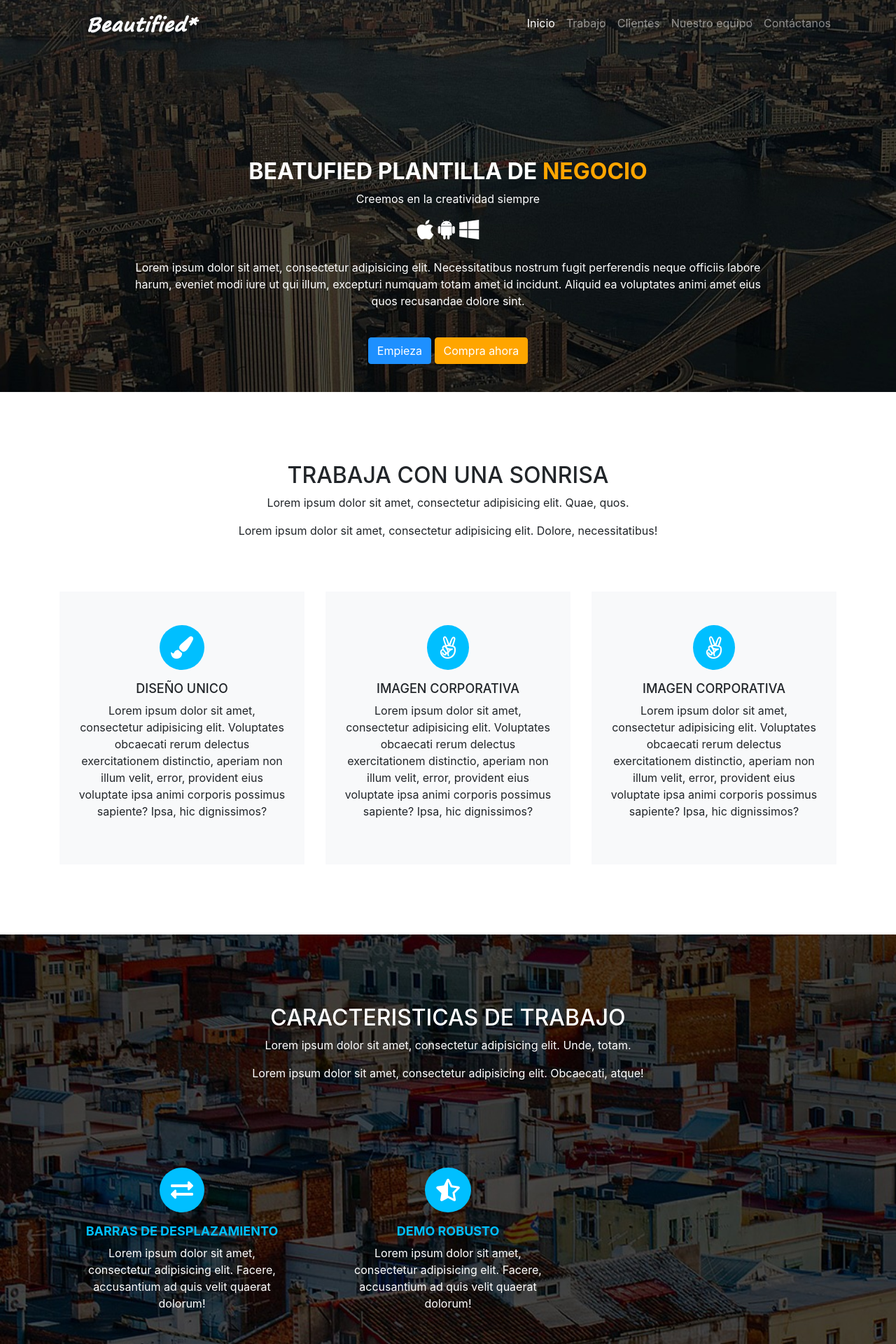
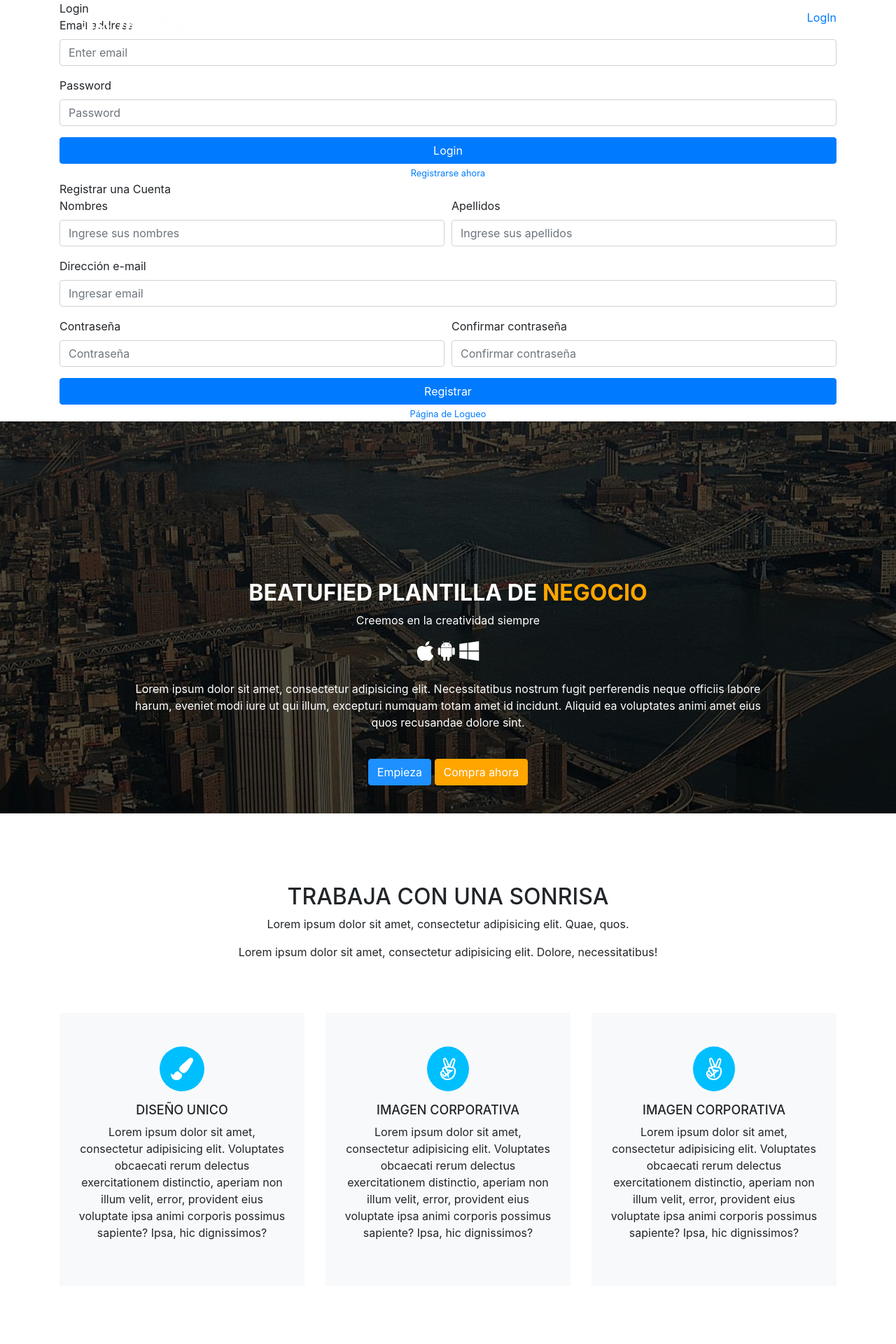
Before and after one commit to lcpacheco1/InventarioPaleontologia, a PHP site: page / in a window 1280 px wide. Shown: the top 1920 px of the page at 70% size. Run offline with PHP 8.4, Linux system fonts and the light colour scheme; some libraries are stand-ins or nearby versions.

Commit message:
archivo index.html login

```diff
--- a/SistemaInventarioPaleontologia/css/estilos.css
+++ b/SistemaInventarioPaleontologia/css/estilos.css
@@ -31,6 +31,10 @@
   background-color: #00bfff;
   border-color: #00bfff;
   transition: all 1s ease;
+}
+
+#fosil{
+
 }
 
 .intro-area { padding: 100px 0; }
--- a/SistemaInventarioPaleontologia/index.html
+++ b/SistemaInventarioPaleontologia/index.html
@@ -1,22 +1,101 @@
 <!doctype html>
 <html lang="es">
-  <head>
+
+<head>
   <!-- Required meta tags -->
   <meta charset="utf-8">
   <meta name="viewport" content="width=device-width, initial-scale=1, shrink-to-fit=no">
   <!-- Bootstrap CSS -->
   <link rel="stylesheet" href="css/bootstrap.min.css">
-  <link rel="stylesheet" href="https://use.fontawesome.com/releases/v5.6.1/css/all.css" integrity="sha384-gfdkjb5BdAXd+lj+gudLWI+BXq4IuLW5IT+brZEZsLFm++aCMlF1V92rMkPaX4PP" crossorigin="anonymous">
+  <link rel="stylesheet" href="https://use.fontawesome.com/releases/v5.6.1/css/all.css" integrity="sha384-gfdkjb5BdAXd+lj+gudLWI+BXq4IuLW5IT+brZEZsLFm++aCMlF1V92rMkPaX4PP"
+    crossorigin="anonymous">
   <link rel="stylesheet" href="css/animate.css">
   <link rel="stylesheet" href="css/estilos.css">
-  <title>Responsive design</title>
+  <title>Sistema de Paleontología</title>
 </head>
+
 <body>
+  <div class="principal">
+    <div class="container">
+      <div class="login caja-login">
+        <div class="login-header">
+          Login
+          <a class="btnCerrar icon-close" href="index.html"></a>
+        </div>
+        <div class="login-body">
+          <form>
+            <div class="form-group">
+              <label for="label_email">Email address</label>
+              <input class="form-control" id="txtEmail" type="email" placeholder="Enter email" required>
+            </div>
+            <div class="form-group">
+              <label for="label_contraseña">Password</label>
+              <input class="form-control" id="txtContraseña" type="password" placeholder="Password" required>
+            </div>
+            <div class="form-group">
+              <div class="form-check">
+              </div>
+            </div>
+            <button class="btn btn-primary btn-block" type="submit">Login</button>
+          </form>
+          <div class="text-center acceso">
+            <a class="small btnRegistrar" href="#home">Registrarse ahora</a>
+          </div>
+        </div>
+      </div>
+    </div>
+  </div>
+  <div class="principal2">
+    <div class="container">
+      <div class="registro caja-registro">
+        <div class="registro-header">Registrar una Cuenta</div>
+        <div class="registro-body">
+          <form>
+            <div class="form-group">
+              <div class="form-row">
+                <div class="col-md-6">
+                  <label for="exampleInputName">Nombres</label>
+                  <input class="form-control" id="txtNombres" type="text" placeholder="Ingrese sus nombres" required="">
+                </div>
+                <div class="col-md-6">
+                  <label for="exampleInputLastName">Apellidos</label>
+                  <input class="form-control" id="txtApellidos" type="text" placeholder="Ingrese sus apellidos"
+                    required="">
+                </div>
+              </div>
+            </div>
+            <div class="form-group">
+              <label for="exampleInputEmail1">Dirección e-mail</label>
+              <input class="form-control" id="txtEmail" type="email" placeholder="Ingresar email" required="">
+            </div>
+            <div class="form-group">
+              <div class="form-row">
+                <div class="col-md-6">
+                  <label for="exampleInputPassword1">Contraseña</label>
+                  <input class="form-control" id="txtCoPassword" type="password" placeholder="Contraseña" required="">
+                </div>
+                <div class="col-md-6">
+                  <label for="exampleConfirmPassword">Confirmar contraseña</label>
+                  <input class="form-control" id="txtCoPassword" type="password" placeholder="Confirmar contraseña"
+                    required="">
+                </div>
+              </div>
+            </div>
+            <input type="submit" name="" class="btn btn-primary btn-block" value="Registrar">
+          </form>
+          <div class="text-center acceso">
+            <a class="small btnVlogueo" href="#home">Página de Logueo</a>
+          </div>
+        </div>
+      </div>
+    </div>
+  </div>
   <header>
     <nav class="navbar navbar-expand-lg navbar-dark fixed-top" id="menu">
       <div class="container">
-        <a class="navbar-brand" href="#"><img src="images/logo-2.png" alt="Logo sitio web"></a>
-        <button class="navbar-toggler" type="button" data-toggle="collapse" data-target="#navbarNav" aria-controls="navbarNav" aria-expanded="false" aria-label="Toggle navigation">
+        <a class="navbar-brand" href="#"><img src="images/logo-3.png" alt="Logo sitio web"></a>
+        <button class="navbar-toggler" type="button" data-toggle="collapse" data-target="#navbarNav" aria-controls="navbarNav"
+          aria-expanded="false" aria-label="Toggle navigation">
           <span class="navbar-toggler-icon"></span>
         </button>
         <div class="collapse navbar-collapse" id="navbarNav">
@@ -25,10 +104,7 @@
               <a class="nav-link" href="#">Inicio <span class="sr-only">(current)</span></a>
             </li>
             <li class="nav-item">
-              <a class="nav-link" href="#trabajo">Trabajo</a>
-            </li>
-            <li class="nav-item">
-              <a class="nav-link" href="#clientes">Clientes</a>
+              <a class="nav-link" href="#fosil">Fósiles</a>
             </li>
             <li class="nav-item">
               <a class="nav-link" href="#equipos">Nuestro equipo</a>
@@ -36,6 +112,12 @@
             <li class="nav-item">
               <a class="nav-link" href="#contactos">Contáctanos</a>
             </li>
+            <li class="nav-item">
+              <a class="nav-link" href="#">Login</a>
+            </li>
+            <div class="seccion-logueo">
+                <a class="btnLogin" href="#home">LogIn</a>
+              </div>
           </ul>
         </div>
       </div>
@@ -56,7 +138,9 @@
             </div>
             <p>
               <br>
-              Lorem ipsum dolor sit amet, consectetur adipisicing elit. Necessitatibus nostrum fugit perferendis neque officiis labore harum, eveniet modi iure ut qui illum, excepturi numquam totam amet id incidunt. Aliquid ea voluptates animi amet eius quos recusandae dolore sint.
+              Lorem ipsum dolor sit amet, consectetur adipisicing elit. Necessitatibus nostrum fugit perferendis neque
+              officiis labore harum, eveniet modi iure ut qui illum, excepturi numquam totam amet id incidunt. Aliquid
+              ea voluptates animi amet eius quos recusandae dolore sint.
             </p><br>
           </div>
           <a href="#" class="btn btn-celeste">Empieza</a>
@@ -76,7 +160,9 @@
             </div>
             <p>
               <br>
-              Lorem ipsum dolor sit amet, consectetur adipisicing elit. Necessitatibus nostrum fugit perferendis neque officiis labore harum, eveniet modi iure ut qui illum, excepturi numquam totam amet id incidunt. Aliquid ea voluptates animi amet eius quos recusandae dolore sint.
+              Lorem ipsum dolor sit amet, consectetur adipisicing elit. Necessitatibus nostrum fugit perferendis neque
+              officiis labore harum, eveniet modi iure ut qui illum, excepturi numquam totam amet id incidunt. Aliquid
+              ea voluptates animi amet eius quos recusandae dolore sint.
             </p><br>
           </div>
           <a href="#" class="btn btn-celeste">Empieza</a>
@@ -96,7 +182,9 @@
             </div>
             <p>
               <br>
-              Lorem ipsum dolor sit amet, consectetur adipisicing elit. Necessitatibus nostrum fugit perferendis neque officiis labore harum, eveniet modi iure ut qui illum, excepturi numquam totam amet id incidunt. Aliquid ea voluptates animi amet eius quos recusandae dolore sint.
+              Lorem ipsum dolor sit amet, consectetur adipisicing elit. Necessitatibus nostrum fugit perferendis neque
+              officiis labore harum, eveniet modi iure ut qui illum, excepturi numquam totam amet id incidunt. Aliquid
+              ea voluptates animi amet eius quos recusandae dolore sint.
             </p><br>
           </div>
           <a href="#" class="btn btn-celeste">Empieza</a>
@@ -106,7 +194,7 @@
     </div>
   </div>
   <section class="intro-area" id="intro-area">
-    <div class="container">
+    <div class="container" id="fosil">
       <div class="row">
         <div class="col-md-12 text-center">
           <h2>TRABAJA CON UNA SONRISA</h2>
@@ -121,27 +209,33 @@
           <div class="intro-block py-5 px-4 bg-light">
             <i class="fas fa-paint-brush fa-2x rounded-circle p-3 mb-3 bg-celeste text-white"></i>
             <h3>DISEÑO UNICO</h3>
-            <p>Lorem ipsum dolor sit amet, consectetur adipisicing elit. Voluptates obcaecati rerum delectus exercitationem distinctio, aperiam non illum velit, error, provident eius voluptate ipsa animi corporis possimus sapiente? Ipsa, hic dignissimos?</p>
+            <p>Lorem ipsum dolor sit amet, consectetur adipisicing elit. Voluptates obcaecati rerum delectus
+              exercitationem distinctio, aperiam non illum velit, error, provident eius voluptate ipsa animi corporis
+              possimus sapiente? Ipsa, hic dignissimos?</p>
           </div>
         </div>
         <div class="col-md-4 text-center">
           <div class="intro-block py-5 px-4 bg-light">
             <i class="fab fa-angellist fa-2x rounded-circle p-3 mb-3 bg-celeste text-white"></i>
             <h3>IMAGEN CORPORATIVA</h3>
-            <p>Lorem ipsum dolor sit amet, consectetur adipisicing elit. Voluptates obcaecati rerum delectus exercitationem distinctio, aperiam non illum velit, error, provident eius voluptate ipsa animi corporis possimus sapiente? Ipsa, hic dignissimos?</p>
+            <p>Lorem ipsum dolor sit amet, consectetur adipisicing elit. Voluptates obcaecati rerum delectus
+              exercitationem distinctio, aperiam non illum velit, error, provident eius voluptate ipsa animi corporis
+              possimus sapiente? Ipsa, hic dignissimos?</p>
           </div>
         </div>
         <div class="col-md-4 text-center">
           <div class="intro-block py-5 px-4 bg-light">
             <i class="fab fa-angellist fa-2x rounded-circle p-3 mb-3 bg-celeste text-white"></i>
             <h3>IMAGEN CORPORATIVA</h3>
-            <p>Lorem ipsum dolor sit amet, consectetur adipisicing elit. Voluptates obcaecati rerum delectus exercitationem distinctio, aperiam non illum velit, error, provident eius voluptate ipsa animi corporis possimus sapiente? Ipsa, hic dignissimos?</p>
+            <p>Lorem ipsum dolor sit amet, consectetur adipisicing elit. Voluptates obcaecati rerum delectus
+              exercitationem distinctio, aperiam non illum velit, error, provident eius voluptate ipsa animi corporis
+              possimus sapiente? Ipsa, hic dignissimos?</p>
           </div>
         </div>
       </div>
     </div>
   </section>
-  <section class="feature-area" id="trabajo">
+  <!-- <section class="feature-area" id="trabajo">
     <div class="container">
       <div class="row">
         <div class="col-md-12">
@@ -190,8 +284,8 @@
 
       </div>
     </div>
-  </section>
-  <section class="more-feature-area" id="servicios">
+  </section> -->
+  <!-- <section class="more-feature-area" id="servicios">
     <div class="container">
       <div class="row">
         <div class="col-md-12">
@@ -239,7 +333,7 @@
         </div>
       </div>
     </div>
-  </section>
+  </section> -->
   <section class="testimonials" id="equipos">
     <div class="container">
       <div class="row">
@@ -265,7 +359,9 @@
                   <div class="text-white mt-4">
                     <h2>Daniel Grover</h2>
                     <h4>Sr Ingeniero</h4>
-                    <p>Lorem ipsum dolor sit amet, consectetur adipisicing elit. Praesentium voluptate iure totam ab animi, dolores deleniti sunt, aliquid fugit, tenetur nihil officia aliquam a placeat est. Fugiat debitis iure quo eos sint eum, corporis amet.</p>
+                    <p>Lorem ipsum dolor sit amet, consectetur adipisicing elit. Praesentium voluptate iure totam ab
+                      animi, dolores deleniti sunt, aliquid fugit, tenetur nihil officia aliquam a placeat est. Fugiat
+                      debitis iure quo eos sint eum, corporis amet.</p>
                   </div>
                 </div>
               </div>
@@ -288,7 +384,8 @@
           <div class="titulo text-center">
             <h2>DESCARGAR</h2>
             <div class="sub-texto text-plomo">
-              Lorem ipsum dolor sit amet, consectetur adipisicing elit. Officiis laboriosam recusandae numquam iure soluta ad officia ullam dolorem commodi perspiciatis.
+              Lorem ipsum dolor sit amet, consectetur adipisicing elit. Officiis laboriosam recusandae numquam iure
+              soluta ad officia ullam dolorem commodi perspiciatis.
             </div>
           </div>
         </div>
@@ -344,7 +441,8 @@
     </div>
   </section>
   <section class="google-map">
-      <iframe src="https://www.google.com/maps/embed?pb=!1m10!1m8!1m3!1d6693.827074478832!2d-79.20107380409588!3d-3.9847227066384403!3m2!1i1024!2i768!4f13.1!5e0!3m2!1ses!2sec!4v1545266713615" width="100%" height="400" frameborder="0" style="border:0" allowfullscreen></iframe>
+    <iframe src="https://www.google.com/maps/embed?pb=!1m10!1m8!1m3!1d6693.827074478832!2d-79.20107380409588!3d-3.9847227066384403!3m2!1i1024!2i768!4f13.1!5e0!3m2!1ses!2sec!4v1545266713615"
+      width="100%" height="400" frameborder="0" style="border:0" allowfullscreen></iframe>
 
   </section>
   <footer class="footer bg-celeste">
@@ -377,5 +475,7 @@
   <script src="js/popper.min.js"></script>
   <script src="js/bootstrap.min.js"></script>
   <script src="js/app.js"></script>
-  </body>
+  <script src="js/main.js"></script>
+</body>
+
 </html>
--- a/SistemaInventarioPaleontologia/js/app.js
+++ b/SistemaInventarioPaleontologia/js/app.js
@@ -10,7 +10,6 @@
   }
 });
 
-
 document.querySelectorAll('a[href^="#"]').forEach(anchor => {
   anchor.addEventListener('click', function (e) {
     e.preventDefault();
```
